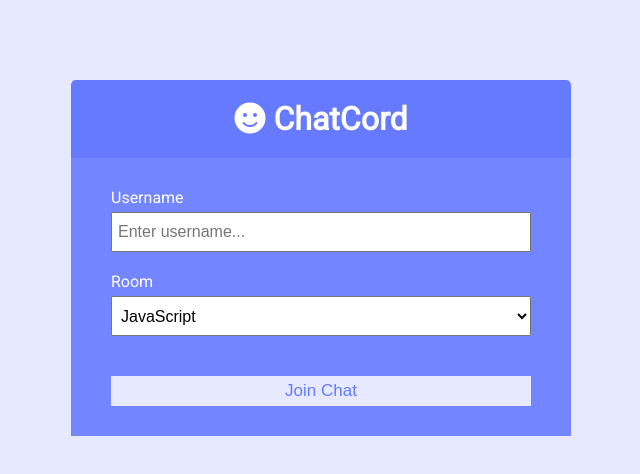
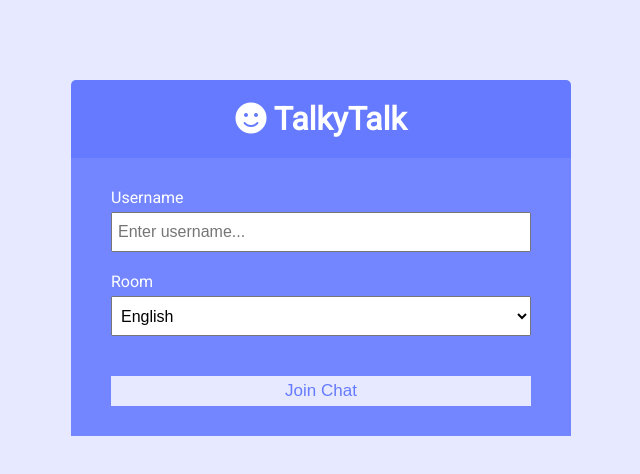
Before and after one commit to MarcinBalejko/TalkyTalk-Chat, a website: page public/index.html in a window 1280 px wide. Shown: the whole page, without its empty margins (319-959 px from the left). Drawn offline with Linux system fonts and the light colour scheme.

Commit message:
:pencil: Minor text correction

```diff
--- a/public/index.html
+++ b/public/index.html
@@ -11,12 +11,12 @@
       crossorigin="anonymous"
     />
     <link rel="stylesheet" href="css/style.css" />
-    <title>ChatCord App</title>
+    <title>TalkyTalk</title>
   </head>
   <body>
     <div class="join-container">
       <header class="join-header">
-        <h1><i class="fas fa-smile"></i> ChatCord</h1>
+        <h1><i class="fas fa-smile"></i> TalkyTalk</h1>
       </header>
       <main class="join-main">
         <form action="chat.html">
@@ -33,12 +33,12 @@
           <div class="form-control">
             <label for="room">Room</label>
             <select name="room" id="room">
-              <option value="JavaScript">JavaScript</option>
-              <option value="Python">Python</option>
-              <option value="PHP">PHP</option>
-              <option value="C#">C#</option>
-              <option value="Ruby">Ruby</option>
-              <option value="Java">Java</option>
+              <option value="English">English</option>
+              <option value="German">German</option>
+              <option value="French">French</option>
+              <option value="Spanish">Spanish</option>
+              <option value="Japanese">Japanese</option>
+              <option value="Chinese">Chinese</option>
             </select>
           </div>
           <button type="submit" class="btn">Join Chat</button>
```
Also changed, not shown: public/chat.html (+2 -2 lines).
